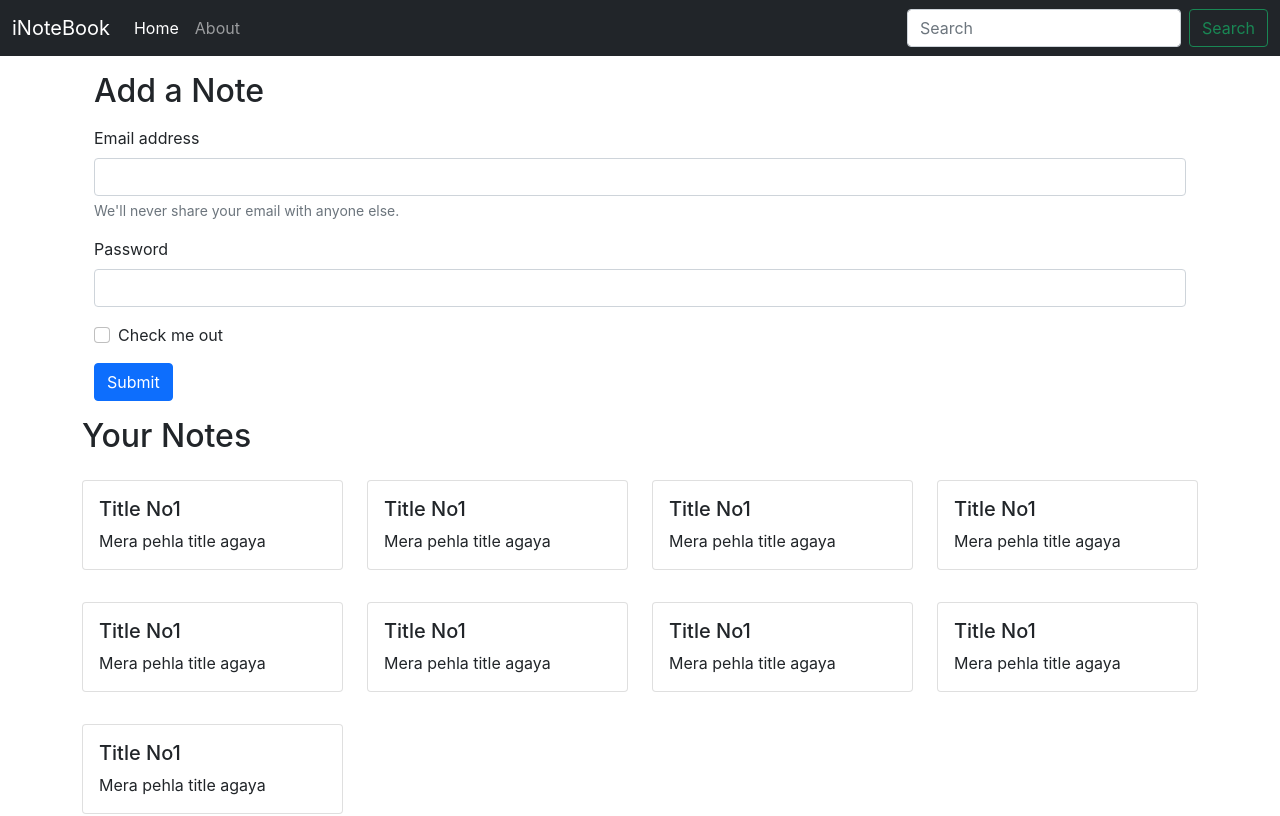
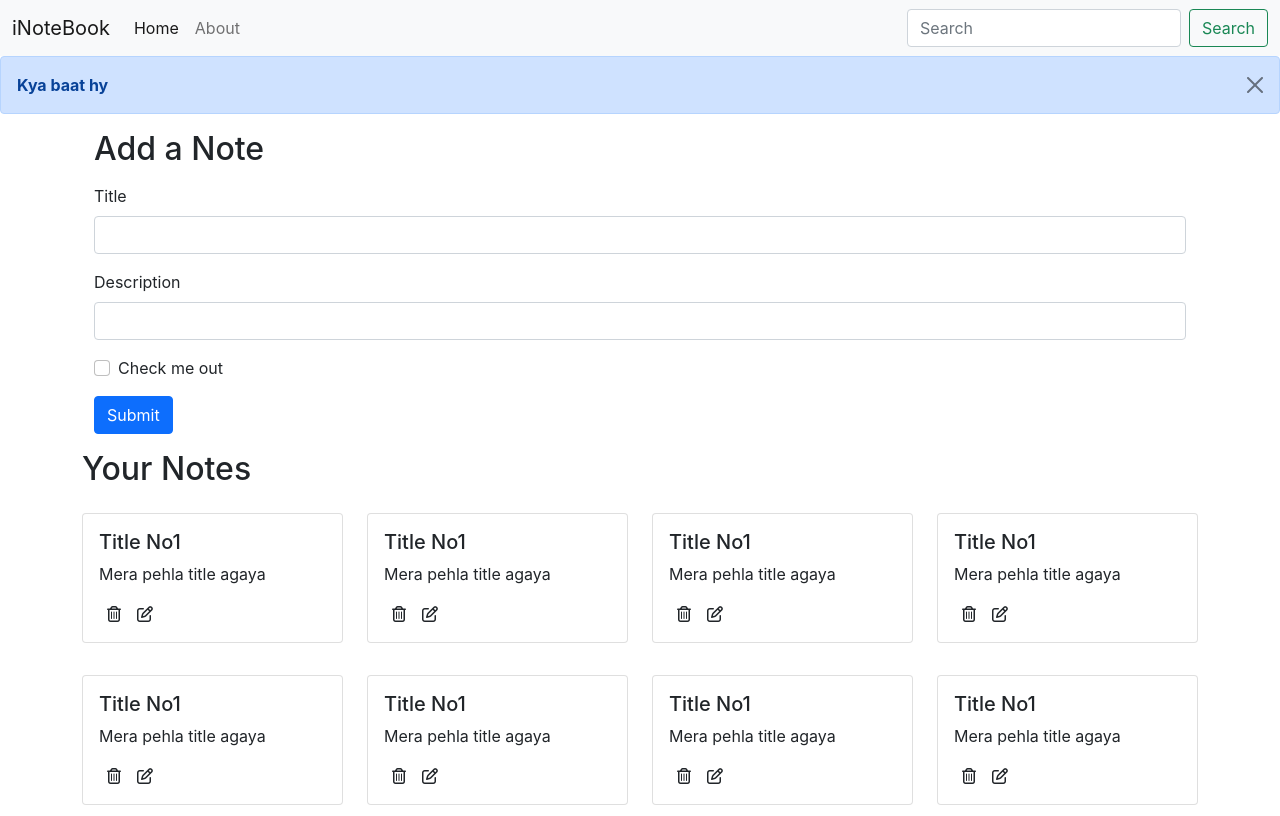
Before and after one commit to MAsad2723/inotebook, a React (Create React App) app: page / in a window 1280 px wide. Shown: the top 816 px of the page. Built offline with nearby package versions, Linux system fonts and the light colour scheme.

Commit message:
Added AddNote component

```diff
--- a/public/index.html
+++ b/public/index.html
@@ -19,6 +19,7 @@
 <body>
   <noscript>You need to enable JavaScript to run this app.</noscript>
   <div id="root"></div>
+  <script src="https://kit.fontawesome.com/623ec6926d.js" crossorigin="anonymous"></script>
   <!-- Option 1: Bootstrap Bundle with Popper -->
   <script src="https://cdn.jsdelivr.net/npm/bootstrap@5.1.0/dist/js/bootstrap.bundle.min.js"
     integrity="sha384-U1DAWAznBHeqEIlVSCgzq+c9gqGAJn5c/t99JyeKa9xxaYpSvHU5awsuZVVFIhvj"
--- a/src/App.js
+++ b/src/App.js
@@ -8,13 +8,14 @@
 import { Home } from './components/Home';
 import About from './components/About';
 import NoteState from './context/notes/NoteState';
-
+import Alert from './components/Alert';
 function App() {
   return (
     <>
       <NoteState>
         <Router>
           <Navbar />
+          <Alert message="Kya baat hy" />
           <div className="container">
             <Switch>
               <Route exact path="/">
--- /dev/null
+++ b/src/components/AddNote.js
@@ -0,0 +1,39 @@
+import React, { useContext, useState } from 'react'
+import noteContext from '../context/notes/noteContext'
+const AddNote = () => {
+    const context = useContext(noteContext);
+    const [note, setnote] = useState({ title: '', description: '', tag: 'Personal' })
+    const { addNote } = context;
+
+    const handleClick = (e) => {
+        e.preventDefault();
+        addNote(note.title, note.description, note.tag);
+    }
+
+    const onChange = (e) => {
+        setnote({ ...note, [e.target.name]: [e.target.value] })
+    }
+
+    return (
+        <div className="container my-3 ">
+            <h2>Add a Note</h2>
+            <form className='my-3'>
+                <div className="mb-3">
+                    <label htmlFor="title" className="form-label">Title</label>
+                    <input type="text" className="form-control" id="title" name='title' aria-describedby="emailHelp" onChange={onChange} />
+                </div>
+                <div className="mb-3">
+                    <label htmlFor="description" className="form-label">Description</label>
+                    <input type="text" className="form-control" id="description" name="description" onChange={onChange} />
+                </div>
+                <div className="mb-3 form-check">
+                    <input type="checkbox" className="form-check-input" id="exampleCheck1" />
+                    <label className="form-check-label" htmlFor="exampleCheck1">Check me out</label>
+                </div>
+                <button type="submit" className="btn btn-primary" onClick={handleClick}>Submit</button>
+            </form>
+        </div>
+    )
+}
+
+export default AddNote
--- /dev/null
+++ b/src/components/Alert.js
@@ -0,0 +1,12 @@
+import React from 'react'
+
+const Alert = (props) => {
+    return (
+        <div class="alert alert-primary alert-dismissible fade show" role="alert">
+            <strong>{props.message}</strong>
+            <button type="button" class="btn-close" data-bs-dismiss="alert" aria-label="Close"></button>
+        </div>
+    )
+}
+
+export default Alert
--- a/src/components/Home.js
+++ b/src/components/Home.js
@@ -1,27 +1,8 @@
 import React from 'react'
-import Notes from '../components/Notes'
+import Notes from './Notes'
 export const Home = () => {
     return (
         <div>
-            <div className="container my-3 ">
-                <h2>Add a Note</h2>
-                <form className='my-3'>
-                    <div class="mb-3">
-                        <label for="exampleInputEmail1" class="form-label">Email address</label>
-                        <input type="email" class="form-control" id="exampleInputEmail1" aria-describedby="emailHelp" />
-                        <div id="emailHelp" class="form-text">We'll never share your email with anyone else.</div>
-                    </div>
-                    <div class="mb-3">
-                        <label for="exampleInputPassword1" class="form-label">Password</label>
-                        <input type="password" class="form-control" id="exampleInputPassword1" />
-                    </div>
-                    <div class="mb-3 form-check">
-                        <input type="checkbox" class="form-check-input" id="exampleCheck1" />
-                        <label class="form-check-label" for="exampleCheck1">Check me out</label>
-                    </div>
-                    <button type="submit" class="btn btn-primary">Submit</button>
-                </form>
-            </div>
             <Notes />
         </div>
     )
--- a/src/components/Navbar.js
+++ b/src/components/Navbar.js
@@ -4,7 +4,7 @@
 const Navbar = () => {
     let location = useLocation();
     return (
-        <nav className="navbar navbar-expand-lg navbar-dark bg-dark">
+        <nav className="navbar navbar-expand-lg navbar-light bg-light">
             <div className="container-fluid">
                 <Link className="navbar-brand" to="/">iNoteBook</Link>
                 <button className="navbar-toggler" type="button" data-bs-toggle="collapse" data-bs-target="#navbarSupportedContent" aria-controls="navbarSupportedContent" aria-expanded="false" aria-label="Toggle navigation">
--- a/src/components/NoteItem.js
+++ b/src/components/NoteItem.js
@@ -8,6 +8,8 @@
                 <div className="card-body">
                     <h5 className="card-title">{note.title}</h5>
                     <p className="card-text">{note.description}</p>
+                    <i className='far fa-trash-alt mx-2'></i>
+                    <i className='far fa-edit mx-2'></i>
                 </div>
             </div>
         </div>
--- a/src/components/Notes.js
+++ b/src/components/Notes.js
@@ -1,17 +1,21 @@
 import React, { useContext } from 'react'
 import noteContext from '../context/notes/noteContext'
 import NoteItem from './NoteItem';
+import AddNote from './AddNote';
 
 const Notes = () => {
     const context = useContext(noteContext);
-    const { notes, setNotes } = context;
+    const { notes } = context;
     return (
-        <div className="row my-3">
-            <h2>Your Notes</h2>
-            {notes.map((note) => {
-                return <NoteItem note={note} />
-            })}
-        </div>
+        <>
+            <AddNote />
+            <div className="row my-3">
+                <h2>Your Notes</h2>
+                {notes.map((note) => {
+                    return <NoteItem key={note._id} note={note} />
+                })}
+            </div>
+        </>
     )
 }
 
--- a/src/context/notes/NoteState.js
+++ b/src/context/notes/NoteState.js
@@ -30,7 +30,7 @@
             "__v": 0
         },
         {
-            "_id": "6599e427065e32f5066b3539",
+            "_id": "6599e427065e32f5066b35391",
             "user": "6599d170bcdede860867099d",
             "title": "Title No1",
             "description": "Mera pehla title agaya",
@@ -39,7 +39,7 @@
             "__v": 0
         },
         {
-            "_id": "6599e427065e32f5066b3539",
+            "_id": "6599e427065e32f5066b35392",
             "user": "6599d170bcdede860867099d",
             "title": "Title No1",
             "description": "Mera pehla title agaya",
@@ -48,7 +48,7 @@
             "__v": 0
         },
         {
-            "_id": "6599e427065e32f5066b3539",
+            "_id": "6599e427065e32f5066b35393",
             "user": "6599d170bcdede860867099d",
             "title": "Title No1",
             "description": "Mera pehla title agaya",
@@ -57,7 +57,7 @@
             "__v": 0
         },
         {
-            "_id": "6599e427065e32f5066b3539",
+            "_id": "6599e427065e32f5066b35394",
             "user": "6599d170bcdede860867099d",
             "title": "Title No1",
             "description": "Mera pehla title agaya",
@@ -66,7 +66,7 @@
             "__v": 0
         },
         {
-            "_id": "6599e427065e32f5066b3539",
+            "_id": "6599e427065e32f5066b35395",
             "user": "6599d170bcdede860867099d",
             "title": "Title No1",
             "description": "Mera pehla title agaya",
@@ -75,7 +75,7 @@
             "__v": 0
         },
         {
-            "_id": "6599e427065e32f5066b3539",
+            "_id": "6599e427065e32f5066b35396",
             "user": "6599d170bcdede860867099d",
             "title": "Title No1",
             "description": "Mera pehla title agaya",
@@ -85,8 +85,34 @@
         }
     ]
     const [notes, setNotes] = useState(notesInitial)
+
+    //Add a note
+    const addNote = (title, description, tag) => {
+        //Baad me krunga api call
+        const note = {
+            "_id": "6599e427065e32f5066b35397",
+            "user": "6599d170bcdede860867099d",
+            "title": title,
+            "description": description,
+            "tag": tag,
+            "date": Date.now,
+            "__v": 0
+        }
+        setNotes(notes.concat(note));
+    }
+
+    //Delete a note
+    const deleteNote = () => {
+
+    }
+
+    //Update a note
+    const updateNote = () => {
+
+    }
+
     return (
-        <NoteContext.Provider value={{ notes, setNotes }}>
+        <NoteContext.Provider value={{ notes, addNote, deleteNote, updateNote }}>
             {props.children}
         </NoteContext.Provider>
     )
--- a/src/index.css
+++ b/src/index.css
@@ -11,3 +11,7 @@
   font-family: source-code-pro, Menlo, Monaco, Consolas, 'Courier New',
     monospace;
 }
+
+i {
+  cursor: pointer;
+}
```
